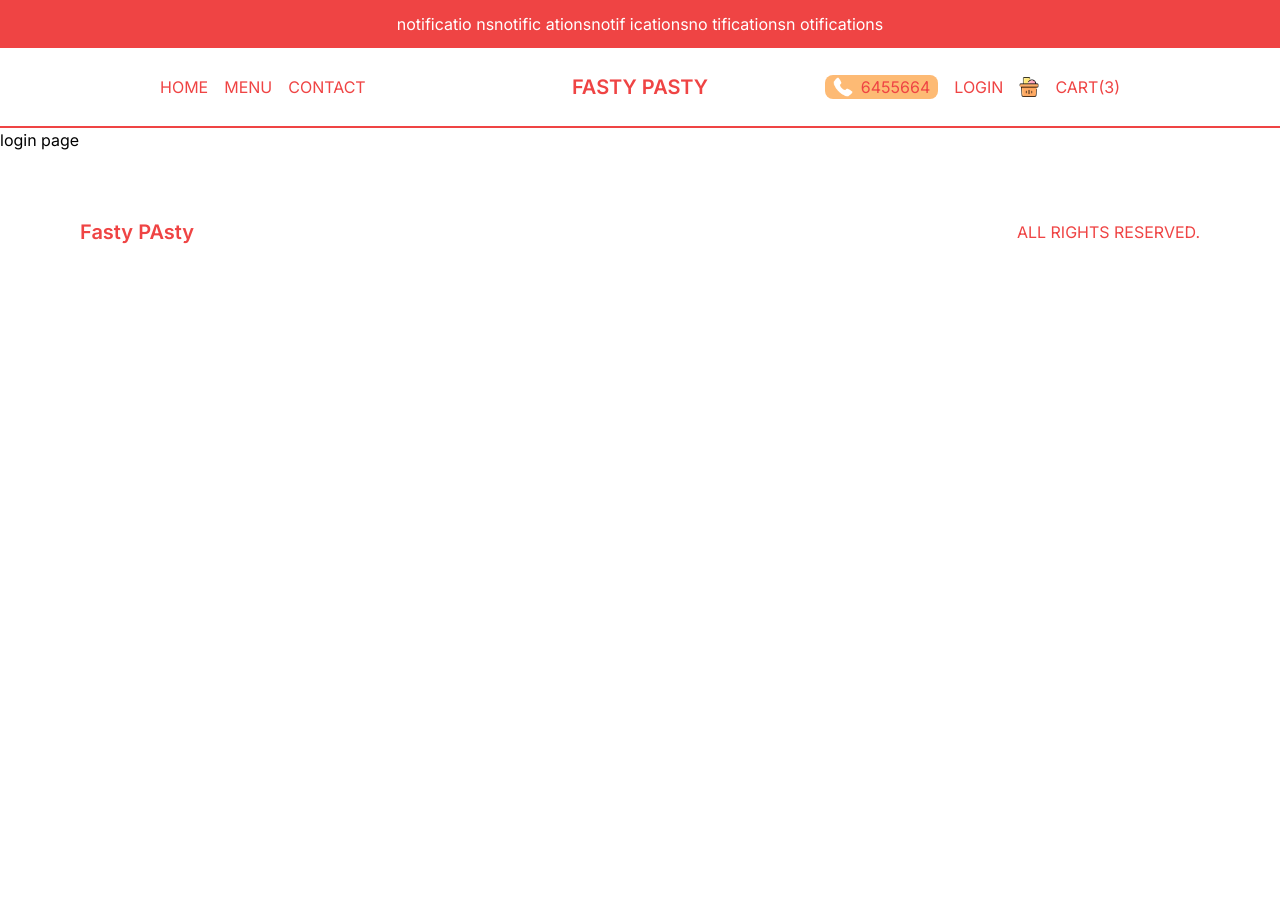
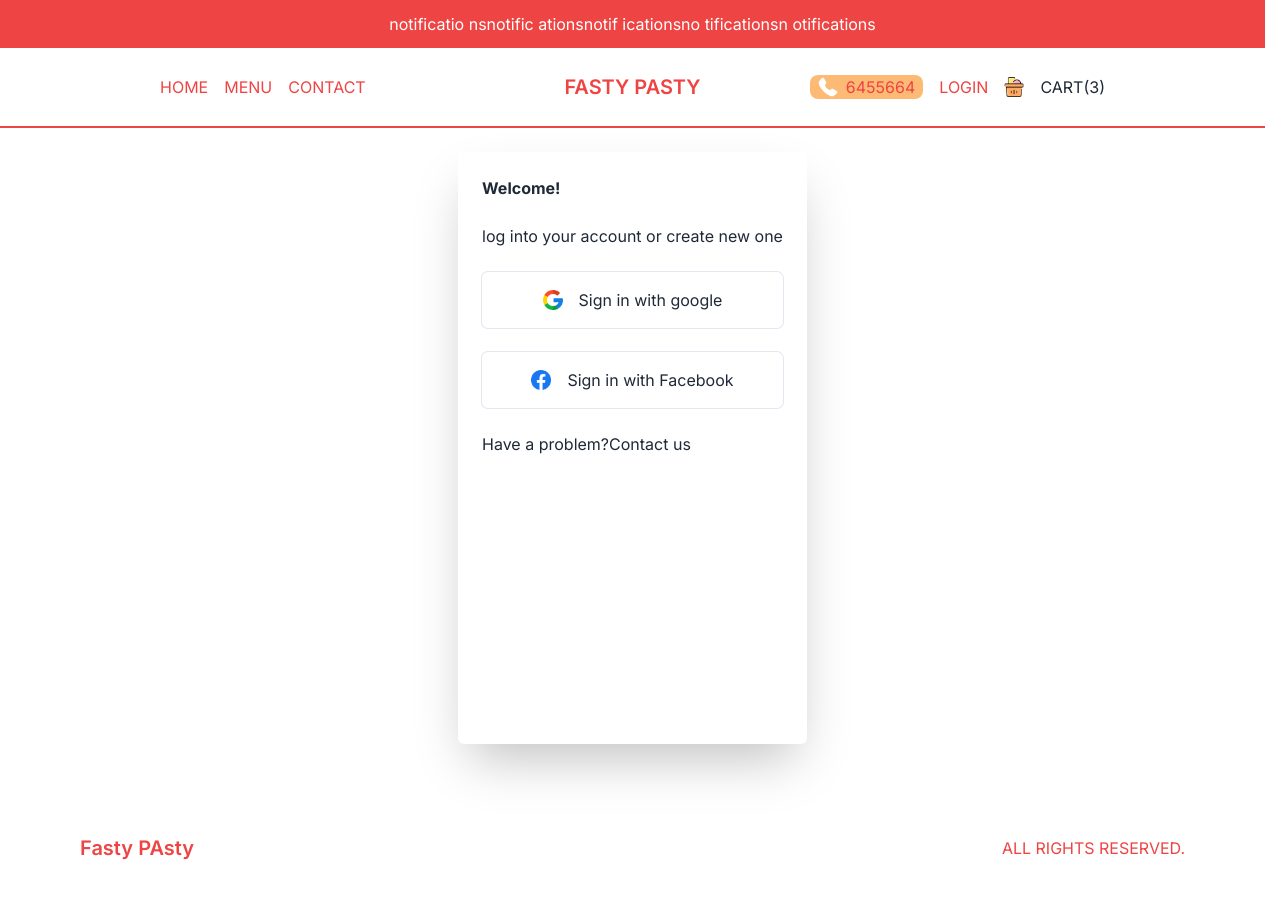
Before and after one commit to khouloudalui/Restaurent-delivery-nextjs-tailwindcss, a Next.js app: page /login in a window 1280 px wide. Shown: the top 898 px of the page. Before the commit the page ends 800 px from the top, so only its background shows below. Built offline with nearby package versions, Linux system fonts and the light colour scheme.

Commit message:
feat:add modal contain login

```diff
--- a/package.json
+++ b/package.json
@@ -21,6 +21,7 @@
     "@types/react": "^18",
     "@types/react-dom": "^18",
     "autoprefixer": "^10.0.1",
+    "daisyui": "^4.4.17",
     "eslint": "^8",
     "eslint-config-next": "14.0.1",
     "postcss": "^8",
--- a/src/app/login/page.tsx
+++ b/src/app/login/page.tsx
@@ -1,9 +1,23 @@
+import Image from 'next/image'
+import Link from 'next/link'
 import React from 'react'
 
 const page = () => {
   return (
-    <div>
-      login page
+    <div className='p-6 flex items-center justify-center h-[calc(100vh-10rem)] '>
+      <div className='h-full shadow-2xl rounded-md flex flex-col p-6 gap-6'>
+        <h1 className='font-bold'>Welcome!</h1>
+        <p>log into your account or create new one</p>
+        <button className='flex  items-center gap-4 p-4 ring-1  justify-center ring-slate-200 rounded-md'>
+          <Image src="/google.png" alt="google.png" width={20} height={20} className='object-contain' />
+          <span>Sign in with google</span>
+        </button>
+        <button className='flex  items-center gap-4 p-4 ring-1 justify-center  ring-slate-200  rounded-md'>
+          <Image src="/facebook.png" alt="facebook.png" width={20} height={20} className='object-contain'/>
+          <span>Sign in with Facebook</span>
+        </button>
+        <p>Have a problem?<Link href="/">Contact us</Link></p>
+      </div>
     </div>
   )
 }
--- /dev/null
+++ b/src/components/MoadalLogin.tsx
@@ -0,0 +1,18 @@
+
+import React,{useState} from 'react'
+
+const MoadalLogin = ({ modalOpen, setModalOpen, children }) => {
+    const [showModal,setShowModal]=useState(false)
+  return (
+    <dialog id="my_modal_3" className={`modal ${modalOpen ? "modal-open" : ""}`}>
+    <div className="modal-box" >
+        <form method="dialog">
+            <button className="btn btn-sm btn-circle btn-ghost absolute right-2 top-2" onClick={() => setModalOpen(false)}>✕</button>
+        </form>
+        {children}
+    </div>
+</dialog>
+  )
+}
+
+export default MoadalLogin
--- a/src/components/Navbar.tsx
+++ b/src/components/Navbar.tsx
@@ -1,20 +1,24 @@
+'use client'
 import Link from 'next/link'
-import React from 'react'
+import React, { useState } from 'react'
 import Menu from './Menu'
 import CartIcon from './CartIcon'
 import Image from 'next/image'
+import MoadalLogin from './MoadalLogin'
 
 const Navbar = () => {
     const user = false
+    const [modalOpen, setModalOpen] = useState<boolean>(true)
+
     return (
-        <div className='flex justify-between items-center h-12 text-red-500 p-4 border-b-2 border-b-red-500 uppercase md:h-20 lg:px-10 xl:px-40'>
-            <div className='hidden md:flex gap-4 flex-1'>
+        <div className='flex justify-between items-center h-12  p-4 border-b-2 border-b-red-500 uppercase md:h-20 lg:px-10 xl:px-40'>
+            <div className='hidden md:flex gap-4 flex-1 text-red-500'>
                 <Link href="/">Home</Link>
                 <Link href="/menu">Menu</Link>
                 <Link href="/">Contact</Link>
             </div>
             {/* logo */}
-            <div className='text-xl md:font-semibold md:text-center flex-1'>
+            <div className='text-xl md:font-semibold md:text-center flex-1 text-red-500'>
                 <Link href="/">Fasty Pasty</Link>
             </div>
             {/* mobile menu */}
@@ -24,12 +28,31 @@ const Navbar = () => {
             </div>
 
             <div className='hidden md:flex items-center justify-end gap-4 flex-1'>
-                <div className='md:absolute top-3 right-4 lg:static flex items-center gap-2 cursor-pointer bg-orange-300 rounded-lg px-2'>
+                <div className='md:absolute top-3 right-4 lg:static flex items-center gap-2 cursor-pointer bg-orange-300 rounded-lg px-2 text-red-500'>
                     <Image src="/phone.png" alt="phone.png" width={20} height={20} />
                     <span>6455664</span>
                 </div>
-                {!user ? (<Link href="/login">Login</Link>) :
-                    (<Link href="/orders">Orders</Link>)}
+                {user ? (<Link href="/orders" className='text-red-500'>Orders</Link>) : (
+                    <>
+                        <h1 className='cursor-pointer text-red-500' onClick={() => setModalOpen(true)}>Login</h1>
+                        <MoadalLogin modalOpen={modalOpen} setModalOpen={setModalOpen} >
+                            <div className='p-6 flex items-center justify-center h-[calc(100vh-10rem)] '>
+                                <div className='h-full  rounded-md flex flex-col p-6 gap-6'>
+                                    <h1 className='font-bold'>Welcome!</h1>
+                                    <p>log into your account or create new one</p>
+                                    <button className='flex  items-center gap-4 p-4 ring-1  justify-center ring-slate-200 rounded-md'>
+                                        <Image src="/google.png" alt="google.png" width={20} height={20} className='object-contain' />
+                                        <span>Sign in with google</span>
+                                    </button>
+                                    <button className='flex  items-center gap-4 p-4 ring-1 justify-center  ring-slate-200  rounded-md'>
+                                        <Image src="/facebook.png" alt="facebook.png" width={20} height={20} className='object-contain' />
+                                        <span>Sign in with Facebook</span>
+                                    </button>
+                                    <p>Have a problem?<Link href="/">Contact us</Link></p>
+                                </div>
+                            </div>
+                        </MoadalLogin></>)}
+
                 <CartIcon />
             </div>
         </div>
--- a/tailwind.config.ts
+++ b/tailwind.config.ts
@@ -17,7 +17,9 @@ const config: Config = {
     },
   },
   plugins: [
-    require('tailwind-scrollbar-hide')
+    require('tailwind-scrollbar-hide'),
+    require('daisyui'),
+
 
   ],
 }
```
Also changed, not shown: 1 other file (tests, documents, lock files or other folders).
